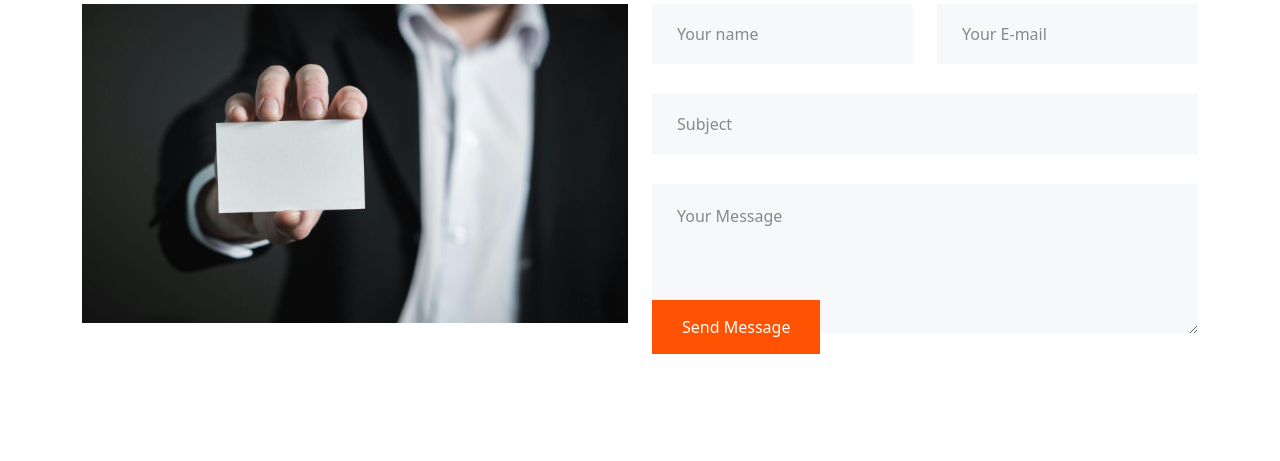
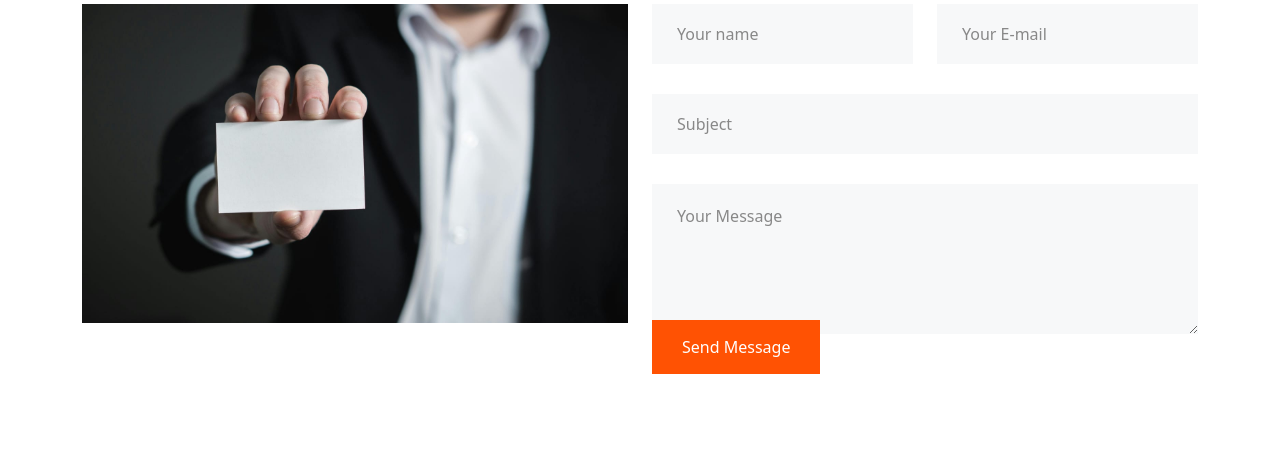
Before and after one commit to JyothiDevappa/securus-new, a PHP site: page /securus-new/contact.html in a window 1280 px wide. Shown: the part 431-892 px from the top of the page. Run offline with PHP 8.4, Linux system fonts and the light colour scheme.

Commit message:
alighned the send botton

```diff
--- a/securus-new/css/style.css
+++ b/securus-new/css/style.css
@@ -3031,7 +3031,7 @@ footer a:hover {
      padding: 15px 30px;
  }
  .contact__btn {
-  margin-top: -60px; /* Adjust the value as needed */
+  margin-top: -40px; /* Adjust the value as needed */
 }
 
  /*--------------------------------------------------------------
```
